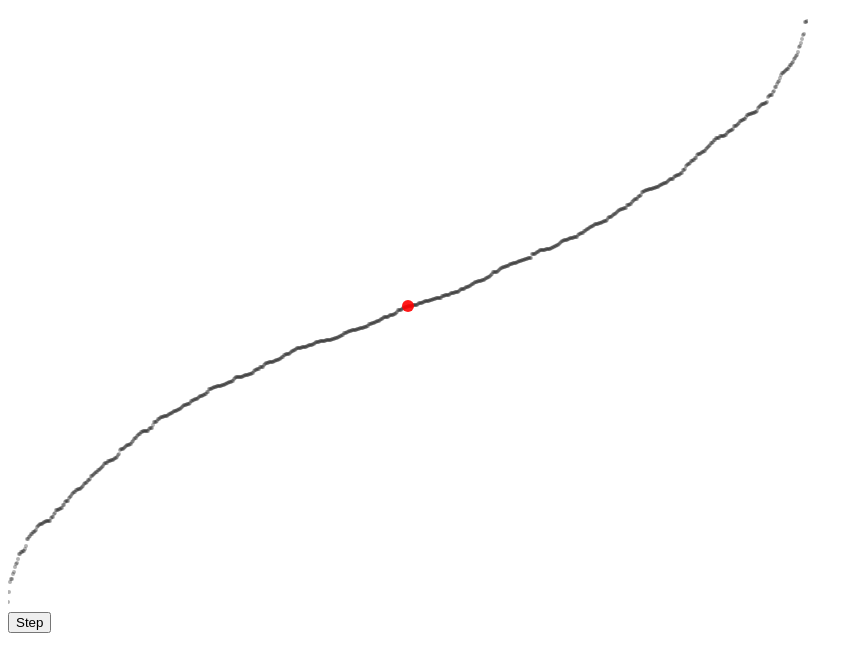
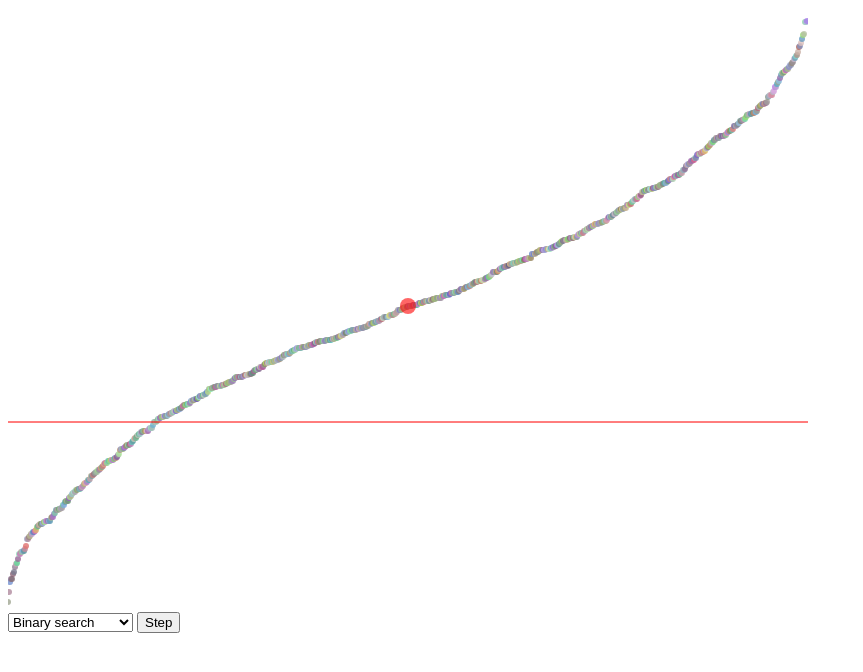
Before and after one commit to turbomaze/Search-Algorithm-Experiments, a plain HTML site: page index.html in a window 1280 px wide. Both pictures are taken after a click on the button "Step". Shown: the whole page, without its empty margins (0-863 px from the left). Drawn offline with Linux system fonts and the light colour scheme.

Commit message:
Abstracts out the midpoint selection feature of binary search to enable custom selection functions. Implements a new selection function based on Newton's method.

```diff
--- a/index.html
+++ b/index.html
@@ -8,6 +8,10 @@
     </head>
     <body>
         <canvas id="canvas"></canvas><br>
+        <select id="which">
+            <option value="0">Binary search</option>
+            <option value="1">Newton's method</option>
+        </select>
         <input type="button" id="step-btn" value="Step">
     </body>
 </html>
--- a/js/binarysearchregression.js
+++ b/js/binarysearchregression.js
@@ -4,12 +4,12 @@
 | @author Anthony  |
 | @version 0.1     |
 | @date 2014/05/17 |
-| @edit 2014/05/17 |
+| @edit 2014/05/18 |
 \******************/
 
 /**********
  * config */
-var dim = [800, 600];
+var dims = [800, 600];
 
 /*************
  * constants */
@@ -19,6 +19,9 @@ var dim = [800, 600];
 var canvas;
 var ctx;
 var vals;
+var colors;
+var derivatives;
+var smoothedDerivatives;
 
 var goal;
 var low;
@@ -29,75 +32,153 @@ var guesses;
 /******************
  * work functions */
 function initBinSearchRegression() {
+    $s('#step-btn').addEventListener('click', function() {
+        handleStep(true);
+    });
+
     canvas = $s('#canvas');
-    canvas.width = dim[0];
-    canvas.height = dim[1];
+    canvas.width = dims[0];
+    canvas.height = dims[1];
     ctx = canvas.getContext('2d');
 
     setupVariables();
 
-    $s('#step-btn').addEventListener('click', function() {
-        handleStep(true);
-    });
-
-    drawVals();
+    updateCanvas();
 }
 
 function setupVariables() {
+    //set up the values and their colors
     vals = [];
-    for (var ai = 0; ai < dim[0]; ai++) {
-        vals.push(getRandInt(0, dim[1]));
+    colors = [];
+    for (var ai = 0; ai < dims[0]; ai++) {
+        vals.push(getRandInt(0, dims[1]));
+        colors.push(getRandColor(0.8, 80, 240)); //random -> sorting isn't needed
     }
     vals.sort(function greater(a, b) { return a - b; });
 
-    goal = vals[getRandInt(0, dim[1])]; //whatever the 693rd value is
+    //compute the derivatives
+    derivatives = [];
+    for (var ai = 0; ai < dims[0]-1; ai++) {
+        derivatives.push(vals[ai+1]-vals[ai]);
+    }
+    derivatives[dims[0]-1] = derivatives[dims[0]-2];
+
+    //smooths the derivatives by averaging each value with its two neighbors
+    smoothedDerivatives = [];
+    for (var ai = 1; ai < dims[0]-1; ai++) {
+        var smooth = (derivatives[ai-1]+derivatives[ai]+derivatives[ai+1])/3;
+        smoothedDerivatives.push(smooth);
+    }
+    smoothedDerivatives[0] = smoothedDerivatives[1];
+    smoothedDerivatives[dims[0]-1] = smoothedDerivatives[dims[0]-2];
+
+    goal = vals[getRandInt(0, dims[1])]; //whatever the 693rd value is
     low = 0; //lower bound on the index
-    high = dim[0]; //upper bound on the index
+    high = dims[0]; //upper bound on the index
     currentIdx = -1; //no guess yet
     guesses = 0;
 }
 
 function handleStep(notify) {
     currentIdx = getNewIndex();
-    drawVals();
+    if (notify) updateCanvas();
+
     var ret = -1;
-    if (vals[currentIdx] > goal) high = currentIdx;
-    else if (vals[currentIdx] === goal) {
+    var maxGuesses = 50;
+    if (vals[currentIdx] > goal) {
+        high = currentIdx;
+    } else if (vals[currentIdx] === goal || guesses > maxGuesses) {
         ret = guesses;
-        var msg = 'Found in '+guesses+' guesses.';
-        if (notify) console.log(msg), alert(msg);
+        if (notify) {
+            var msg = 'Found in '+guesses+' guesses.';
+            console.log(msg), alert(msg);
+            updateCanvas();
+        }
         setupVariables();
-        drawVals();
-    } else low = currentIdx;
+    } else {
+        low = currentIdx;
+    }
 
     return ret;
 }
 
 function getNewIndex() { //uses the global variables
-    function choose(l, h) {
-
+    function chooseWithBinarySearch(l, h) {
         return (l+h)/2;
     }
+    function chooseWithNewtonsMethod(l, h) {
+        if (currentIdx < 0) return (l+h)/2;
+        else {
+            function f(g0) { return vals[g0] - goal; }
+            function fp(g0) { return smoothedDerivatives[g0]; }
+            var ret = currentIdx - f(currentIdx)/fp(currentIdx);
+            ret = Math.max(Math.min(Math.round(ret), high), low);
+            return ret;
+        }
+    }
 
+    var choose = [chooseWithBinarySearch, chooseWithNewtonsMethod];
+    var which = $s('#which').value;
     guesses++;
-    return Math.floor(choose(low, high));
+    return Math.floor(choose[which](low, high));
+}
+
+function updateCanvas() {
+    clearCanvas();
+    drawVals();
+    drawCurrentGuess();
+    drawGoalLine();
 }
 
 function drawVals() {
-    clearCanvas();
     for (var ai = 0; ai < vals.length; ai++) {
-        drawPoint([ai, dim[1]-vals[ai]], 2);
+        drawPoint([ai, dims[1]-vals[ai]], 3, colors[ai]);
     }
-    drawCurrentGuess();
 }
 
 function drawCurrentGuess() {
-    if (currentIdx < 0) return;
-    drawPoint([currentIdx, dim[1]-vals[currentIdx]], 6, 'rgba(255, 0, 0, 0.9)');
+    if (currentIdx >= 0) {
+        drawPoint(
+            [currentIdx, dims[1]-vals[currentIdx]],
+            8, 'rgba(255, 0, 0, 0.6)'
+        );
+    }
+}
+
+function drawGoalLine() {
+    drawLine(
+        [0, dims[1]-goal], [dims[0], dims[1]-goal],
+        'rgba(255, 0, 0, 0.6)', 1, false
+    );
+}
+
+function testSearchMethod(n) {
+    var totalSteps = 0;
+    var ai = n;
+    while (ai > 0) {
+        totalSteps += 1;
+        var res = handleStep(false);
+        if (res > -1) ai--;
+    }
+    return totalSteps/n; //average number of steps per search
 }
 
 /********************
  * helper functions */
+function drawLine(start, end, color, thickness, dotted) {
+    thickness = thickness || 3;
+    dotted = dotted || false;
+    ctx.strokeStyle = color || 'rgba(0, 0, 0, 1)';
+    ctx.lineWidth = thickness;
+    ctx.beginPath();
+        if (dotted) ctx.setLineDash(dotted);
+        else ctx.setLineDash([0]);
+    ctx.moveTo(start[0], start[1]);
+    ctx.lineTo(end[0], end[1]);
+    ctx.closePath();
+    ctx.stroke();
+}
+
 function drawPoint(pos, r, color) {
     ctx.fillStyle = color || 'rgba(0, 0, 0, 0.3)';
     ctx.beginPath();
@@ -109,6 +190,15 @@ function drawPoint(pos, r, color) {
 function clearCanvas() {
     ctx.fillStyle = '#FFFFFF';
     ctx.fillRect(0, 0, canvas.width, canvas.height);
+}
+
+function getRandColor(opacity, low, high) {
+    low = arguments.length < 2 ? 0 : low;
+    high = arguments.length < 3 ? 256 : high;
+    var r = getRandInt(low, high),
+        g = getRandInt(low, high),
+        b = getRandInt(low, high);
+    return 'rgba('+r+', '+g+', '+b+', '+opacity+')';
 }
 
 function $s(id) { //for convenience
```
